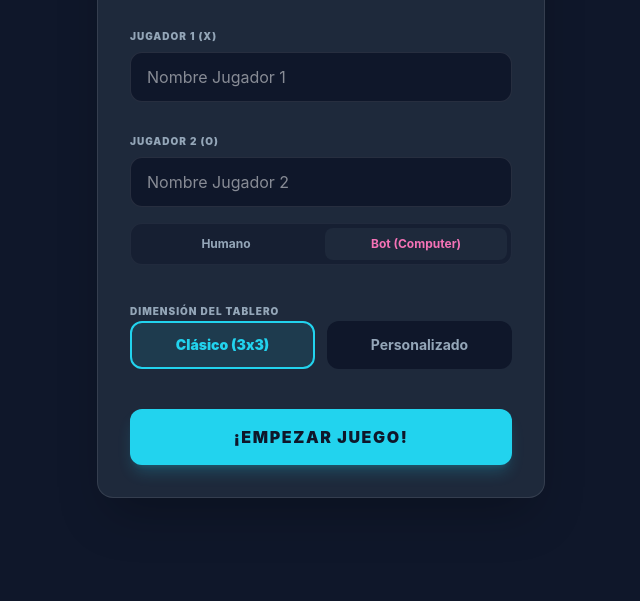
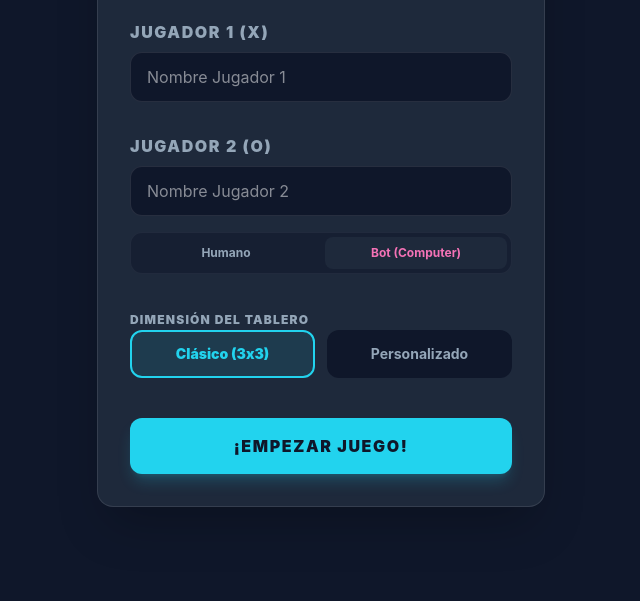
Before and after one commit to facundovanni/tic-tac-toe, a website built with Vite: page index.html in a window 1280 px wide. Shown: the part 199-800 px from the top of the page, without its empty margins (319-959 px from the left). Built offline with nearby package versions, Linux system fonts and the light colour scheme.

Commit message:
improve visual text and remove unnecesary comments

```diff
--- a/src/styles.css
+++ b/src/styles.css
@@ -1,27 +1,18 @@
 @import "tailwindcss";
 
 @theme {
-  --color-primary: #22d3ee;    /* cyan-400 */
-  --color-secondary: #f472b6;  /* pink-400 */
-  --color-accent: #3b82f6;     /* blue-500 */
+  --color-primary: #22d3ee;
+  --color-secondary: #f472b6;
+  --color-accent: #3b82f6;
 
-  --color-background: #0f172a; /* slate-900 */
-  --color-surface: #1e293b;    /* slate-800 */
-  --color-surface-hover: #334155; /* slate-700 */
+  --color-background: #0f172a;
+  --color-surface: #1e293b;
+  --color-surface-hover: #334155;
 
   --color-text-main: #ffffff;
-  --color-text-muted: #94a6b8; /* slate-400 */
-  --color-danger: #ef4444; /* red-500 */
-  --color-danger-hover: #dc2626; /* red-600 */
+  --color-text-muted: #94a6b8;
+  --color-danger: #ef4444;
+  --color-danger-hover: #dc2626;
 
-  /* También podés definir fuentes o animaciones personalizadas aquí */
-  --font-display: "Inter", sans-serif;
+  --font-display: sans-serif;
 }
-
-/* Variables para manejar "Modo Claro" o Temas alternativos (Opcional) */
-.theme-retro {
-  --color-primary: #f59e0b;    /* amber-500 */
-  --color-secondary: #10b981;  /* emerald-500 */
-  --color-background: #f8fafc;
-  --color-text-main: #0f172a;
-}
--- a/src/view/SetupMenu.js
+++ b/src/view/SetupMenu.js
@@ -23,28 +23,28 @@ export class SetupMenu {
 
       <div class="space-y-6">
         <div class="group">
-          <label class="block text-[10px] font-black uppercase tracking-widest text-text-muted mb-2 group-focus-within:text-primary transition-colors">Jugador 1 (X)</label>
+          <label class="block text font-black uppercase tracking-widest text-text-muted mb-2 group-focus-within:text-primary transition-colors">Jugador 1 (X)</label>
           <input type="text" id="p1-name" name="p1-name" placeholder="Nombre Jugador 1" required
             class="w-full bg-background border border-white/10 rounded-xl px-4 py-3 focus:outline-none focus:ring-2 focus:ring-primary/50 text-text-main transition-all">
         </div>
 
         <div class="pt-2">
-          <label class="block text-[10px] font-black uppercase tracking-widest text-text-muted mb-2">Jugador 2 (O)</label>
+          <label class="block text font-black uppercase tracking-widest text-text-muted mb-2">Jugador 2 (O)</label>
           <input type="text" id="p2-name" name="p2-name" placeholder="Nombre Jugador 2" required
             class="w-full bg-background border border-white/10 rounded-xl px-4 py-3 focus:outline-none focus:ring-2 focus:ring-secondary/50 text-text-main mb-4 transition-all">
 
           <div class="grid grid-cols-2 gap-2 bg-background/50 p-1 rounded-xl border border-white/5">
-            <label class="flex items-center justify-center py-2 rounded-lg cursor-pointer has-[:checked]:bg-surface has-[:checked]:text-primary text-text-muted text-xs font-bold transition-all">
+            <label class="flex items-center justify-center py-2 rounded-lg cursor-pointer has-checked:bg-surface has-checked:text-primary text-text-muted text-xs font-bold transition-all">
               <input type="radio" name="p2-type" value="human" class="hidden"> Humano
             </label>
-            <label class="flex items-center justify-center py-2 rounded-lg cursor-pointer has-[:checked]:bg-surface has-[:checked]:text-secondary text-text-muted text-xs font-bold transition-all">
+            <label class="flex items-center justify-center py-2 rounded-lg cursor-pointer has-checked:bg-surface has-checked:text-secondary text-text-muted text-xs font-bold transition-all">
               <input type="radio" name="p2-type" value="bot" checked class="hidden"> Bot (Computer)
             </label>
           </div>
         </div>
 
         <div class="space-y-4 pt-2">
-  <label class="text-[10px] font-black uppercase tracking-widest text-text-muted">Dimensión del Tablero</label>
+  <label class="text-[12px] font-black uppercase tracking-widest text-text-muted">Dimensión del Tablero</label>
   <div class="grid grid-cols-2 gap-3">
     <button type="button" data-size="3" class="size-btn py-3 rounded-xl bg-primary/10 border-2 border-primary text-primary font-black text-sm transition-all active:scale-95">
       Clásico (3x3)
```
Also changed, not shown: 1 other file.
